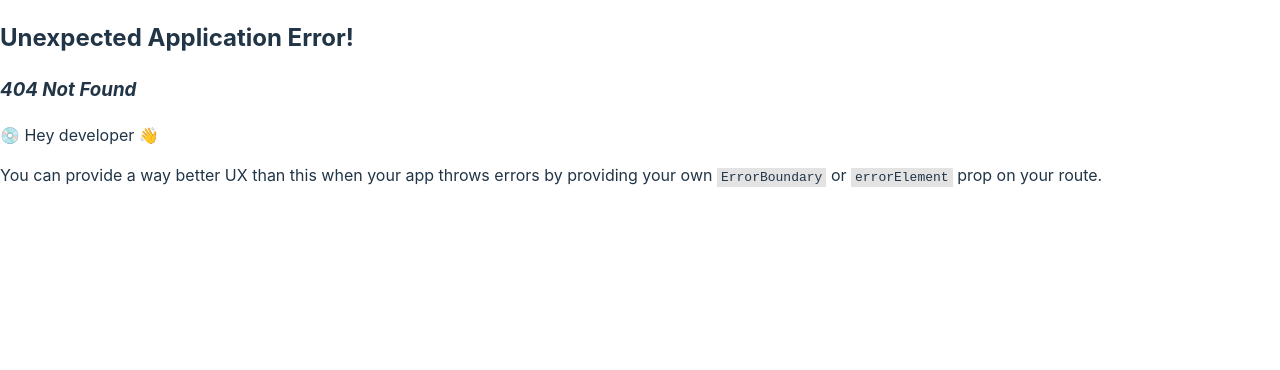
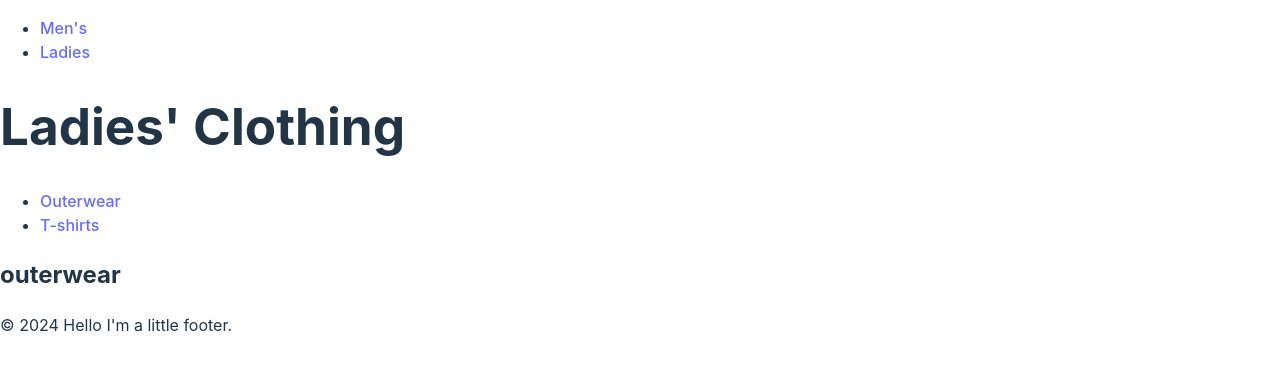
Before and after one commit to mauriciogc/vite-react-router-examples-v6, a React (Vite) app: page /ladies/outerwear in a window 1280 px wide. Before the commit this address had no page. Shown: the top 370 px of the page. Built offline with nearby package versions, Linux system fonts and the light colour scheme.

Commit message:
Added example of clothing wit route and subroutes

```diff
--- /dev/null
+++ b/src/Components/ClotheStyle.jsx
@@ -0,0 +1,14 @@
+import React from 'react';
+import { useParams } from 'react-router-dom';
+
+const ClotheStyle = () => {
+  const { clotheStyle } = useParams(); // Obtenemos el parámetro dinámico 'category' de la URL
+
+  return (
+    <div>
+      <h2>{clotheStyle}</h2>
+    </div>
+  );
+};
+
+export default ClotheStyle;
--- a/src/Components/Clothes.jsx
+++ b/src/Components/Clothes.jsx
@@ -1,8 +1,5 @@
 import React from 'react';
-import { useParams } from 'react-router-dom';
-
-import Nav from './Nav';
-import Footer from './Footer';
+import { useParams, Link, Outlet } from 'react-router-dom';
 
 const Clothes = () => {
   const { type } = useParams();
@@ -11,6 +8,19 @@ const Clothes = () => {
   return (
     <div>
       <h1>{title}</h1>
+
+      {/* Lista de categorías */}
+      <ul>
+        <li>
+          <Link to={`outerwear`}>Outerwear</Link>
+        </li>
+        <li>
+          <Link to={`t-shirts`}>T-shirts</Link>
+        </li>
+      </ul>
+
+      {/* Aquí se renderizan las subrutas */}
+      <Outlet />
     </div>
   );
 };
```
Also changed, not shown: src/App.jsx (+9 -2 lines), 1 other file (tests, documents, lock files or other folders).
